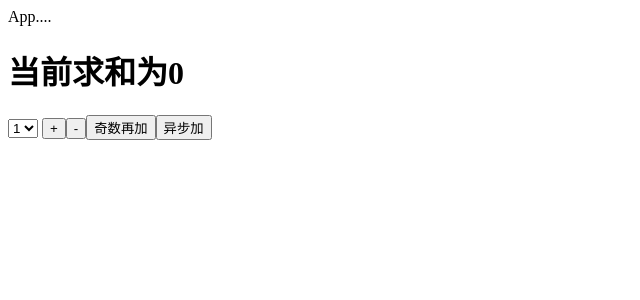
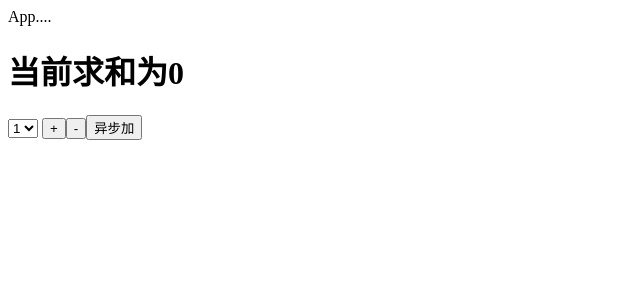
Before and after one commit to justy-99/react-demo_practice, a React (Create React App) app in the folder react_redux/: page / in a window 1280 px wide. Shown: the top 300 px of the page, without its empty margins (0-640 px from the left). Built offline with nearby package versions, Linux system fonts and the light colour scheme.

Commit message:
reac-redux

```diff
--- a/react_redux/src/components/Count/index.jsx
+++ b/react_redux/src/components/Count/index.jsx
@@ -1,6 +1,6 @@
 import React, { Component } from 'react'
 // import store from '../../redux/store'
-import { createDecrementAction,createIncrementAction,createIncrementAsyncAction } from '../../redux/count_action'
+// import { createDecrementAction,createIncrementAction,createIncrementAsyncAction } from '../../redux/count_action'
 
 export default class Count extends Component {
 
@@ -19,9 +19,9 @@ export default class Count extends Component {
     this.props.jian(value*1)
   }
 
-  incrementIfOdd = () => {
-    // const {value} = this.selectNumber
-  }
+  // incrementIfOdd = () => {
+  //   // const {value} = this.selectNumber
+  // }
 
   incrementAsync = () => {
     const {value} = this.selectNumber
@@ -41,7 +41,7 @@ export default class Count extends Component {
 
         <button onClick={this.increment}>+</button>
         <button onClick={this.decrement}>-</button>
-        <button onClick={this.incrementIfOdd}>奇数再加</button>
+        {/* <button onClick={this.incrementIfOdd}>奇数再加</button> */}
         <button onClick={this.incrementAsync}>异步加</button>
       </div>
     )
```
